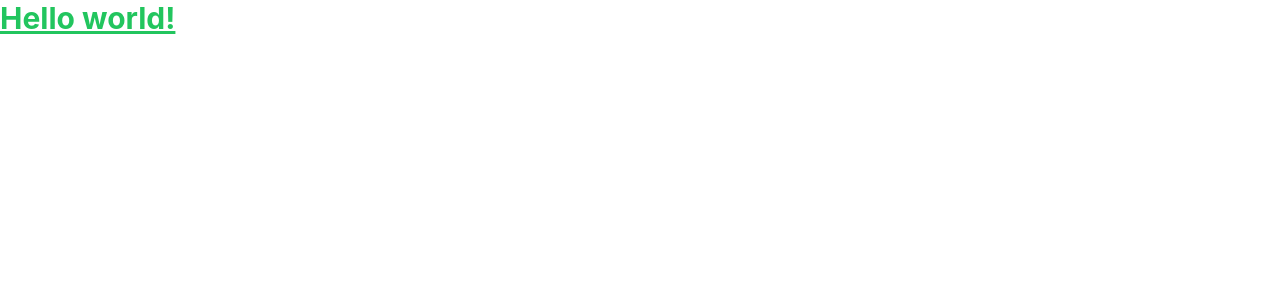
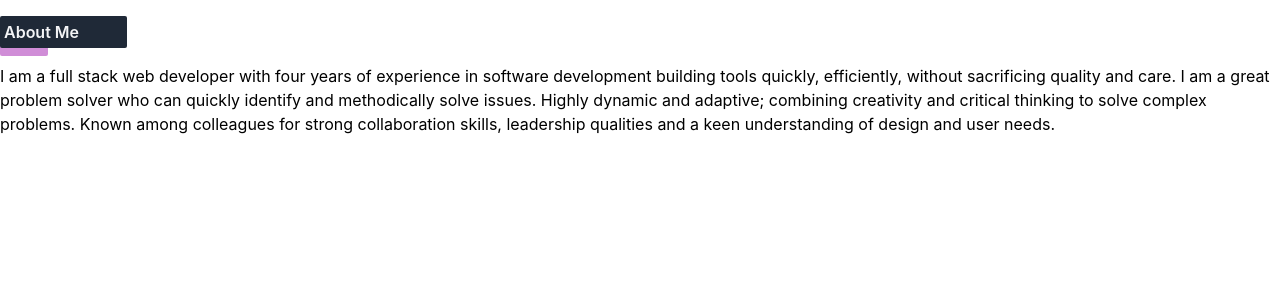
Before and after one commit to brianalegre/Resume, a React (Create React App) app: page / in a window 1280 px wide. Shown: the top 300 px of the page. Built offline with nearby package versions, Linux system fonts and the light colour scheme.

Commit message:
Added AboutMe Component

```diff
--- a/src/App.js
+++ b/src/App.js
@@ -1,10 +1,9 @@
 import './App.css';
+import AboutMe from './components/AboutMe'
 
 function App() {
   return (
-    <h1 className="text-3xl font-bold underline text-green-500">
-      Hello world!
-    </h1>
+    <AboutMe />
   )
 }
 
--- /dev/null
+++ b/src/components/AboutMe.js
@@ -0,0 +1,27 @@
+// Import React
+import React from 'react';
+
+
+// AboutMe component
+function AboutMe() {
+    return (
+        <div>
+            <div class="flex my-4 relative">
+                <p class="font-semibold text-left z-20 bg-gray-800 rounded-sm p-1 pr-12 text-gray-100 flex items-center justify-center">
+                    About Me
+                </p>
+                <div class="bg-fuchsia-700 absolute bg-opacity-50 w-12 top-4 z-10 h-6 rounded-sm"></div>
+            </div>
+            <p>
+                {/* I am a full stack web developer with a background in customer service and
+        sales. I am a recent graduate of the University of Washington's Full Stack
+        Web Development Bootcamp. I am currently looking for a position as a
+        full stack web developer. */}
+                I am a full stack web developer with four years of experience in software development building tools quickly, efficiently, without sacrificing quality and care. I am a great problem solver who can quickly identify and methodically solve issues. Highly dynamic and adaptive; combining creativity and critical thinking to solve complex problems. Known among colleagues for strong collaboration skills, leadership qualities and a keen understanding of design and user needs.
+            </p>
+        </div>
+    );
+}
+
+// Export AboutMe component
+export default AboutMe;
```
Also changed, not shown: 14 other files (tests, documents, lock files or other folders).
